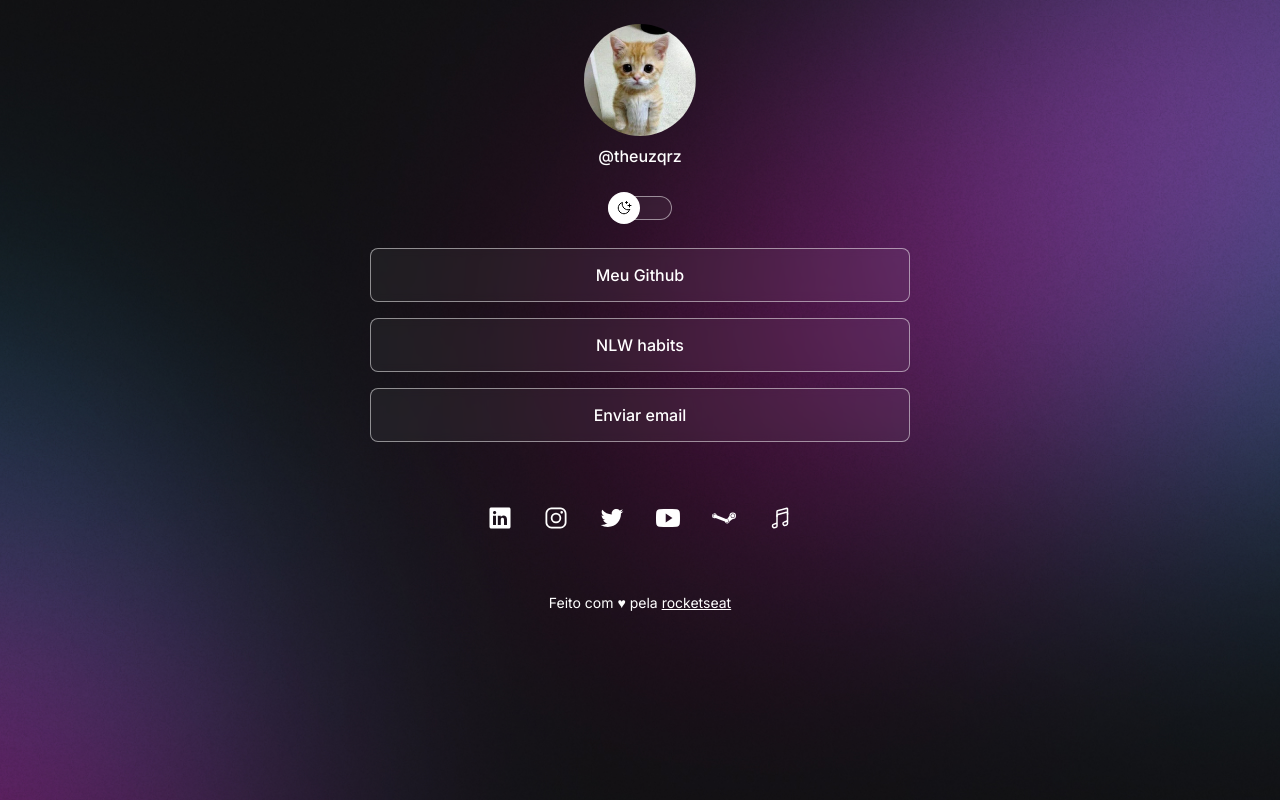
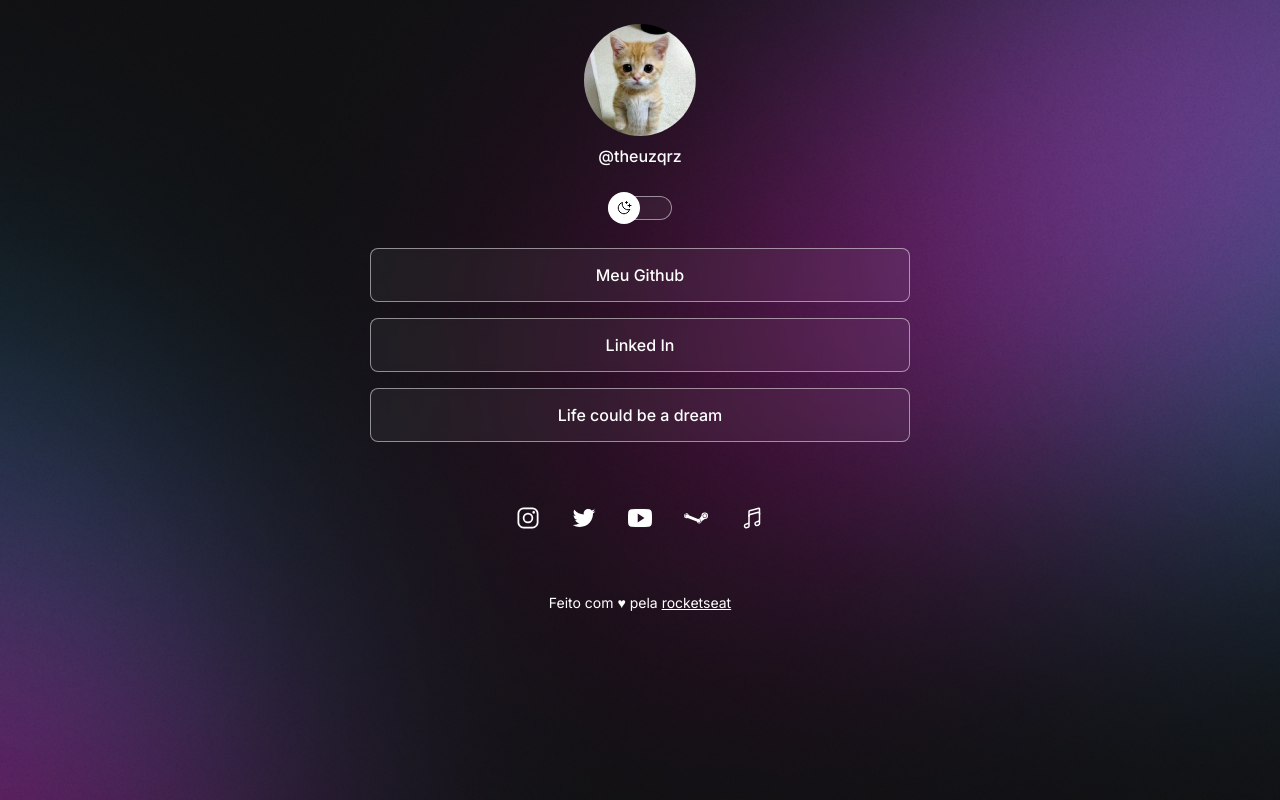
Before and after one commit to Theuzqrz/DevLinks, a plain HTML site: page index.html in a window 1280 px wide. Drawn offline with nearby package versions, Linux system fonts and the light colour scheme.

Commit message:
Links update

```diff
--- a/index.html
+++ b/index.html
@@ -22,14 +22,11 @@
             <span></span>
         </div>
         <ul style="text-decoration: none;">
-            <li> <a href="https://github.com/Theuzqrz">Meu Github</a></li>
-            <li> <a href="https://theuzqrz.github.io/NLW-habits/" target="_blank">NLW habits</a></li>
-            <li> <a href="mailto:matheusqueiroz2002@hotmail.com" target="_blank">Enviar email</a></li>
+            <li> <a href="https://github.com/Theuzqrz" target="_blank">Meu Github</a></li>
+            <li> <a href="https://www.linkedin.com/in/matheus-de-queiroz-b37626263/" target="_blank">Linked In</a></li>
+            <li> <a href="https://www.youtube.com/watch?v=rhvF2_JkDhQ" target="_blank">Life could be a dream</a></li>
         </ul>
         <div id="social-links">
-            <a href="https://www.linkedin.com/in/matheus-de-queiroz-b37626263/" target="_blank">
-                <ion-icon name="logo-linkedin"></ion-icon>
-            </a>
             <a href="https://instagram.com/Theuzqrz" target="_blank">
                 <ion-icon name="logo-instagram"></ion-icon>
             </a>
```
